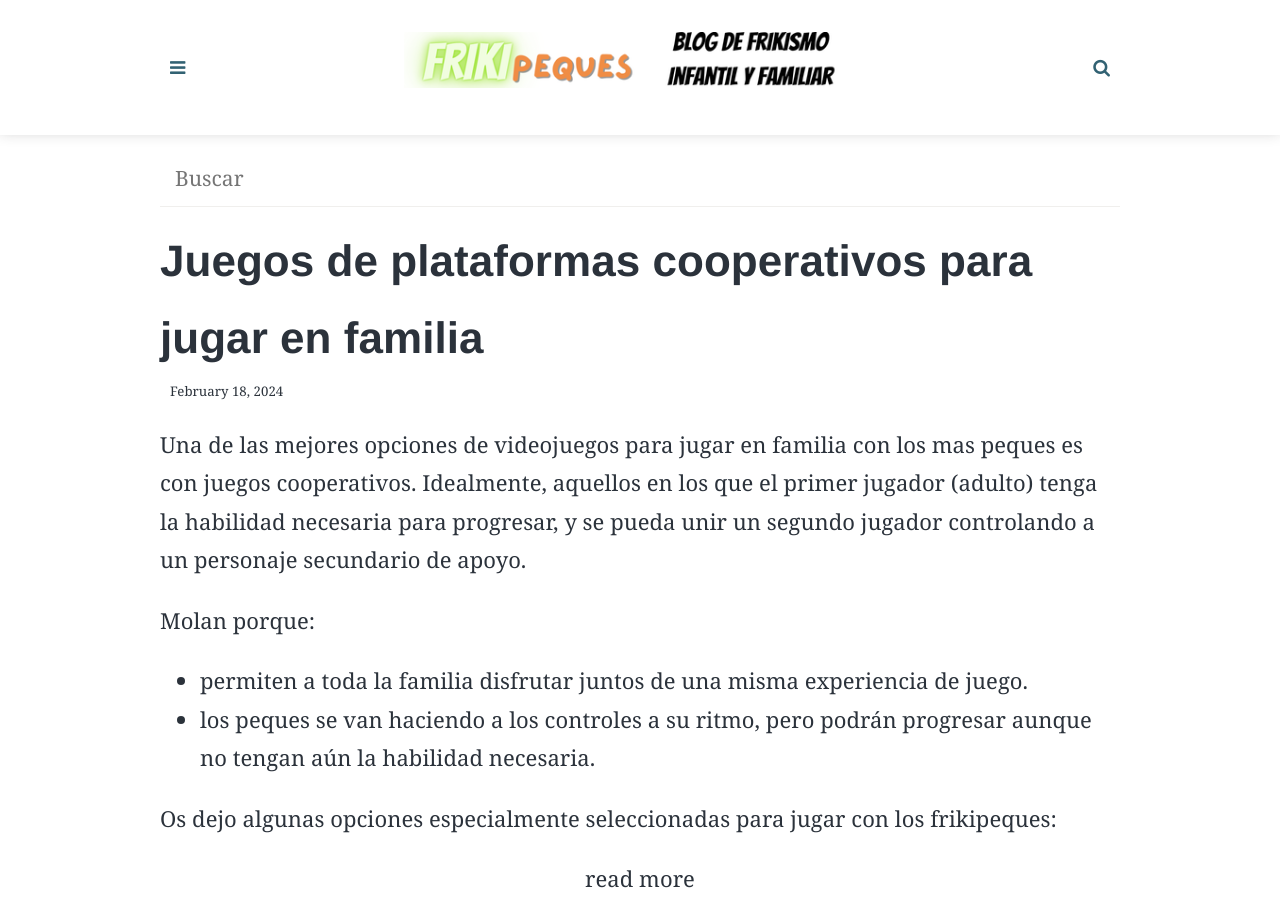
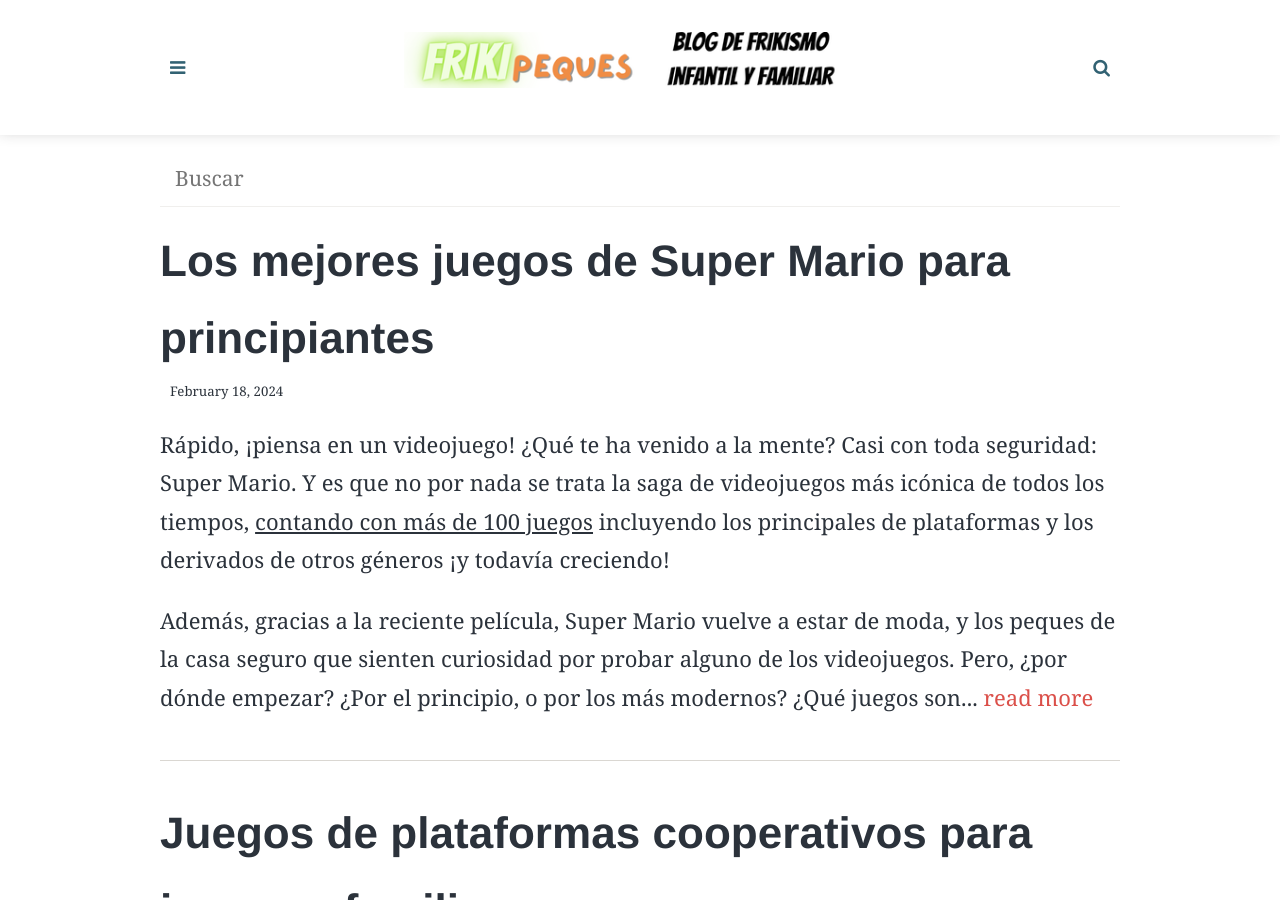
Before and after one commit to frikipeques/frikipeques.github.io, a Jekyll site: the page built from _pages/archive.html, in a window 1280 px wide and 900 px high. Built offline with Jekyll 4.4.1, drawn with Linux system fonts in a browser that asks for light colours; some web fonts are replaced; some of the changed lines change nothing that is shown.

Commit message:
Mario post: spellcheck y publish

```diff
--- a/_posts/2024-03-10-iniciacion-a-mario.md
+++ b/_posts/2024-03-10-iniciacion-a-mario.md
@@ -1,6 +1,6 @@
 ---
 layout: post
-published: false
+published: true
 read_time: false
 show_date: true
 title: "Los mejores juegos de Super Mario para principiantes"
@@ -14,9 +14,9 @@
 
 Rápido, ¡piensa en un videojuego! ¿Qué te ha venido a la mente? Casi con toda seguridad: Super Mario. Y es que no por nada se trata la saga de videojuegos más icónica de todos los tiempos, [contando con más de 100 juegos](https://en.wikipedia.org/wiki/List_of_video_games_featuring_Mario) incluyendo los principales de plataformas y los derivados de otros géneros ¡y todavía creciendo!
 
-Para alguien no iniciado puede resultar abrumador el elegir por dónde empezar a meterle mano a todo esto. ¿Empezamos por el principio? ¿O por los más modernos? ¿Qué necesito para jugar? ¿Qué juegos son más aptos para niños?
+Además, gracias a la reciente película, Super Mario vuelve a estar de moda, y los peques de la casa seguro que sienten curiosidad por probar alguno de los videojuegos. Pero, ¿por dónde empezar? ¿Por el principio, o por los más modernos? ¿Qué juegos son los más aptos para niños?
 
-Desde Frikipeques, que somos expertos en la materia, os dejamos una selección de juegos perfectos para iniciarse, para todas aquellas familias que tengan curiosidad por descubrir el universo plataformero de Super Mario.
+Desde Frikipeques, que somos expertos en la materia, os dejamos una selección de juegos especialmente pensados para iniciarse en el universo plataformero de Super Mario, incluso para aquellos que sujetan un mando por primera vez en su vida.
 
 
 ### Primer paso: el primer nivel del Super Mario Bros original
@@ -25,22 +25,22 @@
 
 Si queremos ser puretas, lo primero, primerísimo de todo, es hacerse el icónico primer nivel del juego de Super Mario Bros original para NES.
 
-Aunque el personaje de Mario hace alguna aparición en juegos anteriores de Donkey Kong, Super Mario Bros es el primer juego como tal de la saga principal de Mario de plataformas. El primer nivel [es mundialmente famoso por ser un brillante tutorial sin palabras](https://www.youtube.com/watch?v=ZH2wGpEZVgE) para las mecánicas y elementos básicos del juego: en él aprendemos los controles, aprendemos que se pueden romper bloques, que nos podemos transformar con setas, que podemos vencer a los enemigos saltando sobre ellos... Y además de todo esto, también es una manera de culturizar a los peques sobre los origenes de este personaje tan famoso.
+Aunque el personaje de Mario hace alguna aparición en juegos anteriores de Donkey Kong, Super Mario Bros es el primer juego como tal de la saga principal de Mario de plataformas. El primer nivel [es mundialmente famoso por ser un brillante tutorial sin palabras](https://www.youtube.com/watch?v=ZH2wGpEZVgE) para las mecánicas y elementos básicos del juego: en él aprendemos los controles, aprendemos que se pueden romper bloques, que nos podemos transformar con setas, que podemos vencer a los enemigos saltando sobre ellos... Y además de todo esto, también es una manera de culturizar a los peques sobre los orígenes de este personaje tan famoso.
 
-Para niños muy pequeños los controles de plataformas son difíciles, y es posible que no puedan completar el nivel solitos. Una opción es hacer el nivel un adulto (lentito y explicandolo todo) y tener al peque de expectador. O dejarle que explore hasta que se canse, aunque no pase del primer goomba - el ensayo y error a su propio ritmo es básico para aprender a jugar.
+Para niños muy pequeños los controles de plataformas son difíciles, y es posible que no puedan completar el nivel solitos. Una opción es hacer el nivel un adulto (lentito y explicandolo todo) y tener al peque de espectador. O dejarle que explore hasta que se canse, aunque no pase del primer goomba - el ensayo y error a su propio ritmo es básico para aprender a jugar.
 
 
 ### Super Mario Run
 
 <center><img src='./assets/img/posts/2024-03-10-iniciacion-a-mario/SMR.png' alt='Super Mario Run' style="max-width: 80%"></center>
 
-¡Válgame el goomba! ¿Frikipeques recomendando un juego para móviles? Tranquilidad, que no todos los juegos de móviles son tóxicos. En este caso, se trata de un juego que no tiene microtransacciones ni otros patrones maliciosos, y símplemente está dieñado para aprovechar la interfaz táctil de los móviles y tablets.
+¡Válgame el goomba! ¿Frikipeques recomendando un juego para móviles? Tranquilidad, que no todos los juegos de móviles son tóxicos. En este caso, se trata de un juego que no tiene microtransacciones ni otros patrones maliciosos, y simplemente está diseñado para aprovechar la interfaz táctil de los móviles y tablets.
 
 Super Mario Run es "auto runner", es decir, un juego de plataformas en el que el personaje corre solo, y simplemente tenemos que ocuparnos de saltar tocando la pantalla en el momento preciso. ¿Qué gracia tiene esto?
 
 Pues como os comentaba en el apartado anterior, los controles de un juego de plataformas no son tan sencillos, ya que requieren coordinar ambas manos, pulsando botones a ciegas mientras miramos una pantalla, y con precisión espacial y temporal, ¡ahí es nada! Para los más pequeños, o incluso para los mayores que no han jugado nunca, tiene una curva de dificultad considerable.
 
-Así que como paso intermedio, este juego puede ayudar a allanar el camino, ayudando a aprender el timing de los saltos sin tener que preocuparnos por mover al personaje. El juego tiene además un modo fácil en el que tienes vidas ilimitadas y puedes volver a repetir cualquier salto que te salga mal, haciendolo perfecto para practicar.
+Así que como paso intermedio, este juego puede ayudar a allanar el camino, ayudando a aprender el timing de los saltos sin tener que preocuparnos por mover al personaje. El juego tiene además un modo fácil en el que tienes vidas ilimitadas y puedes volver a repetir cualquier salto que te salga mal, haciéndolo perfecto para practicar.
 
 Se puede descargar de forma gratuita en las app stores de iOS y Android, aunque solo incluye desbloqueado el primer mundo, a modo de demo. El juego completo se puede desbloquear haciendo una compra única.
 
@@ -57,11 +57,11 @@
 - pueden jugar hasta 4 jugadores simultáneos, ideal para jugar en familia y guiar a los peques durante su aprendizaje.
 - con facilidades para jugadores principiantes.
 
-Sobre este último punto, no significa que el juego tenga la dificultad rebajada, pero sí que tiene algunas particularidades que lo hacen más acessible para todos los públicos. Por ejemplo, el juego incluye dos personajes que son "cascarilla", y no pueden morir: Yoshi no recibe daño de los enemigos, y el caco gazapo además tampoco puede morir cayendose por los fosos. Además, si algún personaje se queda atrás y se sale de la pantalla, el juego lo trae automáticamente de vuelta con el resto flotando en una burbuja.
+Sobre este último punto, no significa que el juego tenga la dificultad rebajada, pero sí que tiene algunas particularidades que lo hacen más accesible para todos los públicos. Por ejemplo, el juego incluye dos personajes que son "cascarilla", y no pueden morir: Yoshi no recibe daño de los enemigos, y el caco gazapo además tampoco puede morir cayéndose por los fosos. Además, si algún personaje se queda atrás y se sale de la pantalla, el juego lo trae automáticamente de vuelta con el resto flotando en una burbuja.
 
 Este juegos es por tanto totalmente jugable para peques que aún no se manejan con los controles, y aún así podrán acompañar a jugadores que sí sean capaces de avanzar por los niveles, y disfrutar de la aventura mientras aprenden a su ritmo.
 
-Este juego salió originalmente en Wii U, y es identico a la versión Deluxe de Switch, así que si lo tienes por ahí que sepas que te vale igual.
+Este juego salió originalmente en Wii U, y es idéntico a la versión Deluxe de Switch, así que si lo tienes por ahí que sepas que te vale igual.
 
 
 ### Super Mario Maker
@@ -70,7 +70,7 @@
 
 Este juego es a la vez un editor de niveles de Mario y una comunidad en la que poder compartir y probar niveles que han hecho usuarios de todo el mundo. El creador de niveles es una pasada, es muy completo a la par que intuitivo, y a la vez muy divertido de usar porque tiene muchos ruiditos y es muy vistoso.
 
-La razón por la que lo recomiendo es porque los frikiadultos podemos usarlo para crear niveles sencillitos adaptados a la dificultad de nuestros peques. Por ejemplo, podemos hacer niveles sin fosos, para que no puedan morir, colocar objetos que te hagan invencible para poder aprender a perder el miedo a los enemigos, o simplemente poner tonterías para hacer que los niveles sean locos y divertidos. Echandole tiempo podemos crear niveles perfectamente adaptados a nuestros peques y su progresión personal.
+La razón por la que lo recomiendo es porque los frikiadultos podemos usarlo para crear niveles sencillitos adaptados a la dificultad de nuestros peques. Por ejemplo, podemos hacer niveles sin fosos, para que no puedan morir, colocar objetos que te hagan invencible para poder aprender a perder el miedo a los enemigos, o simplemente poner tonterías para hacer que los niveles sean locos y divertidos. Echándole tiempo podemos crear niveles perfectamente adaptados a nuestros peques y su progresión personal.
 
 Y cuando los peques sean algo mayores y ya tengan unos cuantos juegos de Mario a sus espaldas, es una excelente opción para que se diviertan diseñando ellos sus propios niveles. ¡A mi hija mayor le encanta!
 
@@ -90,6 +90,6 @@
 
 ### Siguiente nivel
 
-Estos juegos que os he presentado son los más idoneos para jugadores principiantes. Una vez dominados, podeis seguir con otras joyas de la serie, por ejemplo: los Super Mario Bros y Super Mario World clásicos, el precioso Yoshi's Island, o los juegos en 3D Super Mario Galaxy y Super Mario Odyssey son algunos de nuestros favoritos personales. O probar los divertidísimos spin-offs multijugador, como Mario Kart o Mario Party, e incluso aventurarse a crear y jugar niveles de la comunidad de Mario Maker.
+Estos juegos que os he presentado son los más idóneos para jugadores principiantes. Una vez dominados, podéis seguir con otras joyas de la serie, por ejemplo: los Super Mario Bros y Super Mario World clásicos, el precioso Yoshi's Island, o los juegos en 3D Super Mario Galaxy y Super Mario Odyssey son algunos de nuestros favoritos personales. O probar los divertidísimos spin-offs multijugador, como Mario Kart o Mario Party, e incluso aventurarse a crear y jugar niveles de la comunidad de Mario Maker.
 
 Let's a-go!
```
